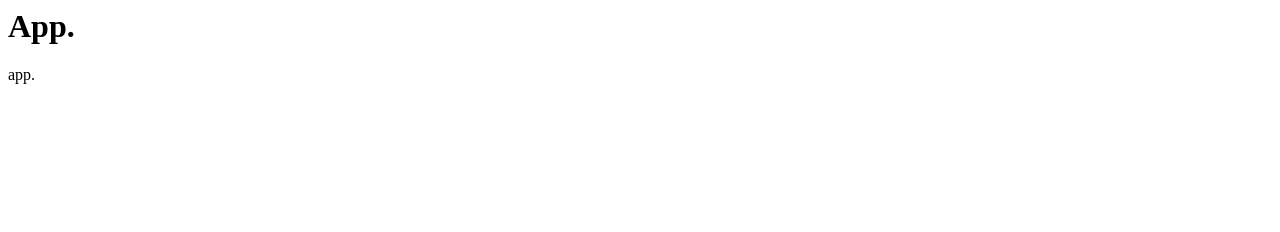
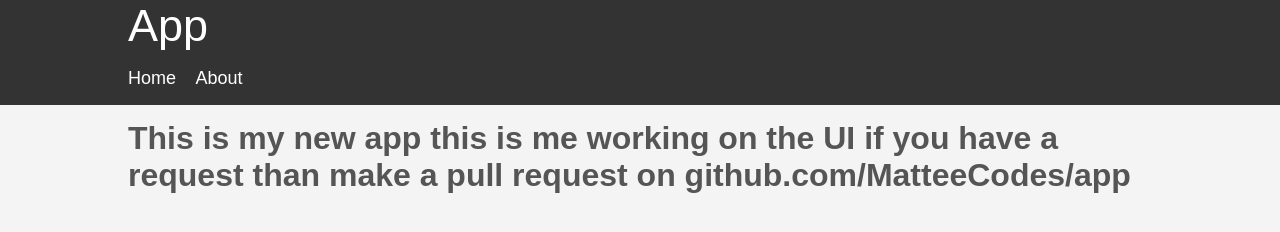
Before and after one commit to MatteeCodes/app, a plain HTML site: page docs/index.html in a window 1280 px wide. Drawn offline with Linux system fonts and the light colour scheme.

Commit message:
🔥new app

```diff
--- a/docs/index.html
+++ b/docs/index.html
@@ -1,2 +1,68 @@
-<h1>App.</h1>
-<p>app.</p>
+<style>
+    body {
+	background-color:#f4f4f4;
+	color:#555;
+	font-family:Arial, Helvetica, sans-serif;
+	margin:0;
+}
+    a {
+        text-decoration: none;
+    }
+    #nav li {
+        display: inline;
+    }
+    h1 {
+        margin: 0px;
+    }
+    #head {
+        background-color:#333;
+        font-size: 45px;
+        color :white;
+    }
+    #nav ul{
+	padding:0;
+	list-style: none;
+}
+    #nav{
+	background-color:#333;
+	color:#fff;
+}#nav a{
+	color:#fff;
+	text-decoration: none;
+	font-size:18px;
+	padding-right:15px;
+}
+.container{
+	width:80%;
+	margin:auto;
+	overflow:hidden;
+}
+#home {
+    margin-top: 15px;
+}
+</style>
+<html>
+    <head>
+        <title>My App</title>
+        <header id="head">
+            <div class="container"
+            <h1>App</h1>
+        </div>
+        </header>
+        <nav id="nav">
+            <div class="container">
+            <ul>
+                <li><a href="index.html">Home</a></li>
+                <li><a href="about.html">About</a></li>
+            </ul>
+            </div>
+        </nav>
+    </head>
+    <body>
+        <div id="home">
+        <div class="container">
+			<h1>This is my new app this is me working on the UI if you have a request than make a pull request on github.com/MatteeCodes/app</h1>
+        </div>
+        </div>
+    </body>
+</html>
```
Also changed, not shown: docs/about.html (added, +20 -0 lines), 1 other file.
